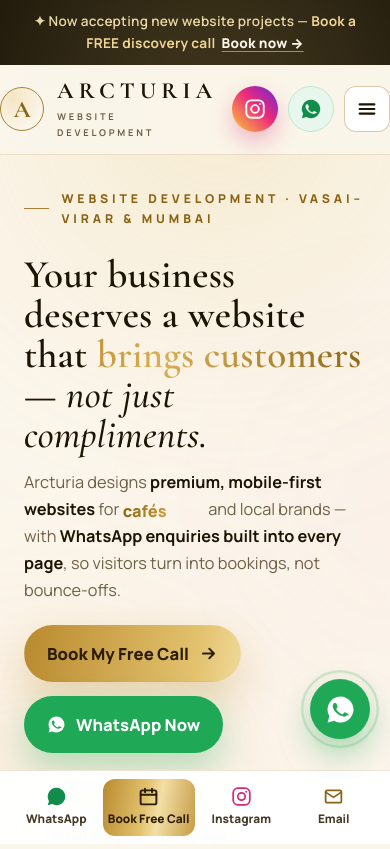
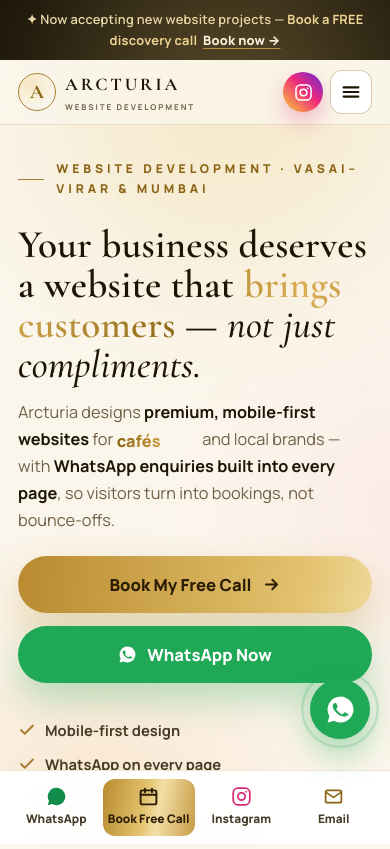
Before and after one commit to princee090800-cell/arcturia-premium, a plain HTML site: page index.html in a window 390 px wide. Shown: the top 849 px of the page. Drawn offline with nearby package versions, Linux system fonts and the light colour scheme.

Commit message:
Fix mobile fit: compact header, stacked CTAs, no iOS zoom

```diff
--- a/index.html
+++ b/index.html
@@ -359,6 +359,44 @@
     html{scroll-behavior:auto}
     .rv{transform:none}
     .hero-copy>*,.hero-visual{animation:none}
+  }
+
+  /* ===== Mobile fit fixes ===== */
+  html{overflow-x:clip}
+  section[id],.hero[id]{scroll-margin-top:96px}
+  @media (max-width:760px){
+    .wrap{padding:0 18px}
+    /* Lighter ambient wash on phones — same look, no scroll jank */
+    .aurora i{filter:blur(64px)}
+    .aurora .a1,.aurora .a2,.aurora .a3{animation:none}
+  }
+  @media (max-width:560px){
+    /* Header row must fit the phone: smaller brand + controls, nothing clipped */
+    .topbar-in{gap:8px;padding:10px 18px}
+    .brand{gap:9px;min-width:0}
+    .brand-mark{width:38px;height:38px;font-size:1.25rem}
+    .brand-name{font-size:1.12rem;letter-spacing:.16em}
+    .brand small{font-size:.5rem;letter-spacing:.24em;margin-top:3px}
+    .top-ctas{gap:7px}
+    .icon-btn{width:40px;height:40px}
+    .icon-btn svg{width:19px;height:19px}
+    .burger{width:42px;height:42px}
+    .mobile-menu{padding:8px 18px 16px}
+    .announce{font-size:.8rem;padding:9px 12px}
+    /* 16px fields stop iOS auto-zoom when the booking form is tapped */
+    input,select,textarea{font-size:16px}
+  }
+  @media (max-width:400px){
+    /* WhatsApp already lives in the bottom bar + floating button */
+    .top-ctas .icon-btn.wa{display:none}
+  }
+  @media (max-width:480px){
+    .hero-ctas{flex-direction:column;align-items:stretch}
+    .hero-ctas .btn{width:100%}
+    .hero-img-card img{height:320px}
+    .float-card{padding:10px 13px;max-width:72vw}
+    .float-card b{font-size:.84rem}
+    .float-card span{font-size:.72rem}
   }
 </style>
 </head>
```
